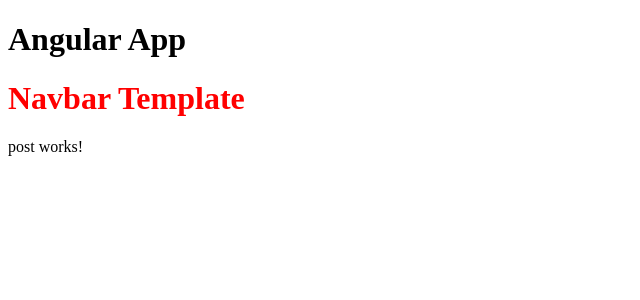
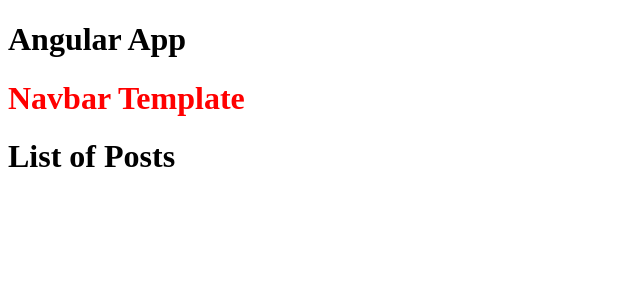
Before and after one commit to barbellfan/AngIntro, an Angular app: page / in a window 1280 px wide. Shown: the top 300 px of the page, without its empty margins (0-640 px from the left). Built offline with nearby package versions, Linux system fonts and the light colour scheme.

Commit message:
Data binding: create var, show on page

```diff
--- a/src/app/post/post.component.html
+++ b/src/app/post/post.component.html
@@ -1 +1 @@
-<p>post works!</p>
+<h1>{{ title }}</h1>
--- a/src/app/post/post.component.ts
+++ b/src/app/post/post.component.ts
@@ -7,6 +7,8 @@
 })
 export class PostComponent implements OnInit {
 
+  title: string = "List of Posts"
+
   constructor() {}
 
   ngOnInit(): void {
```
